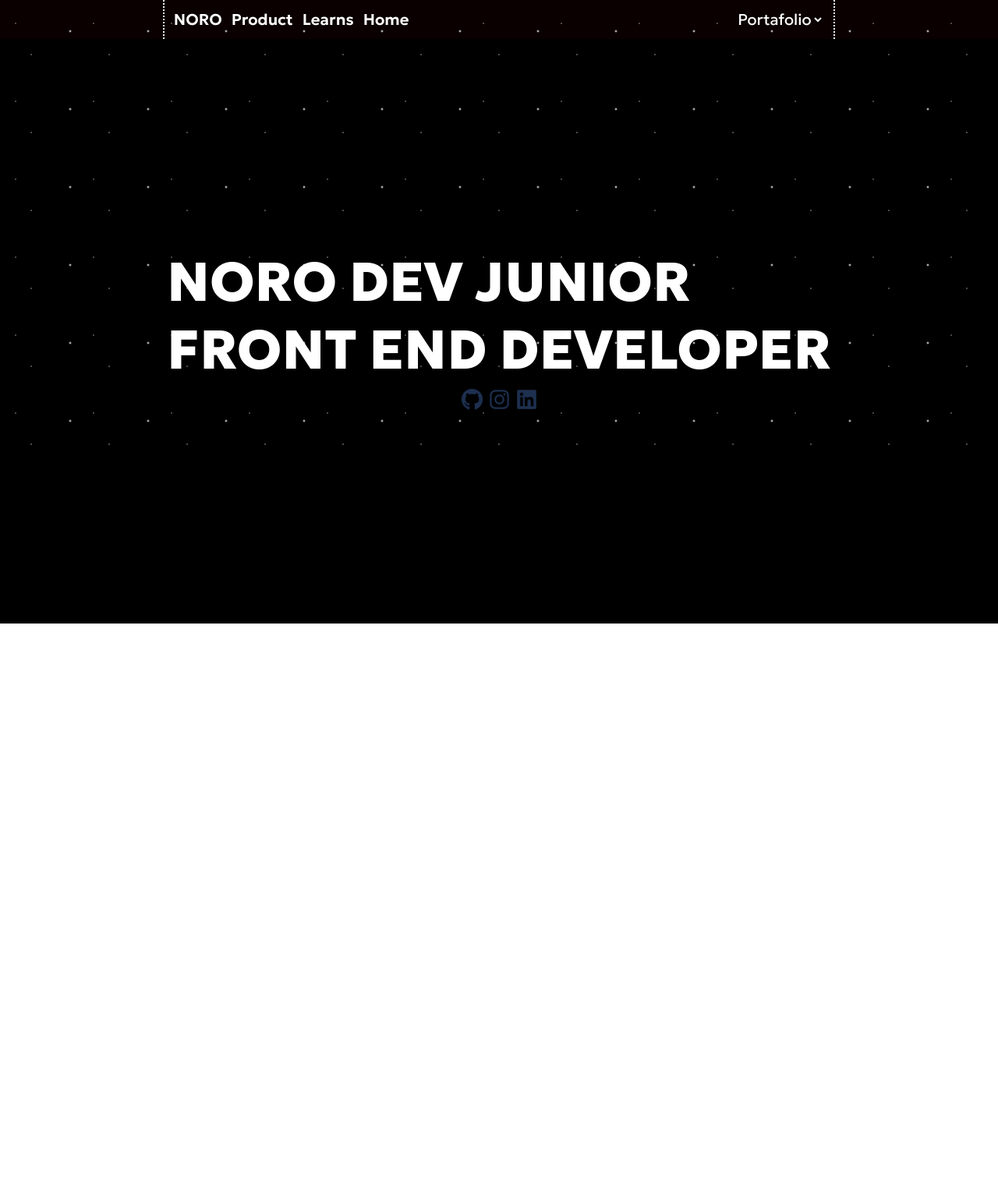
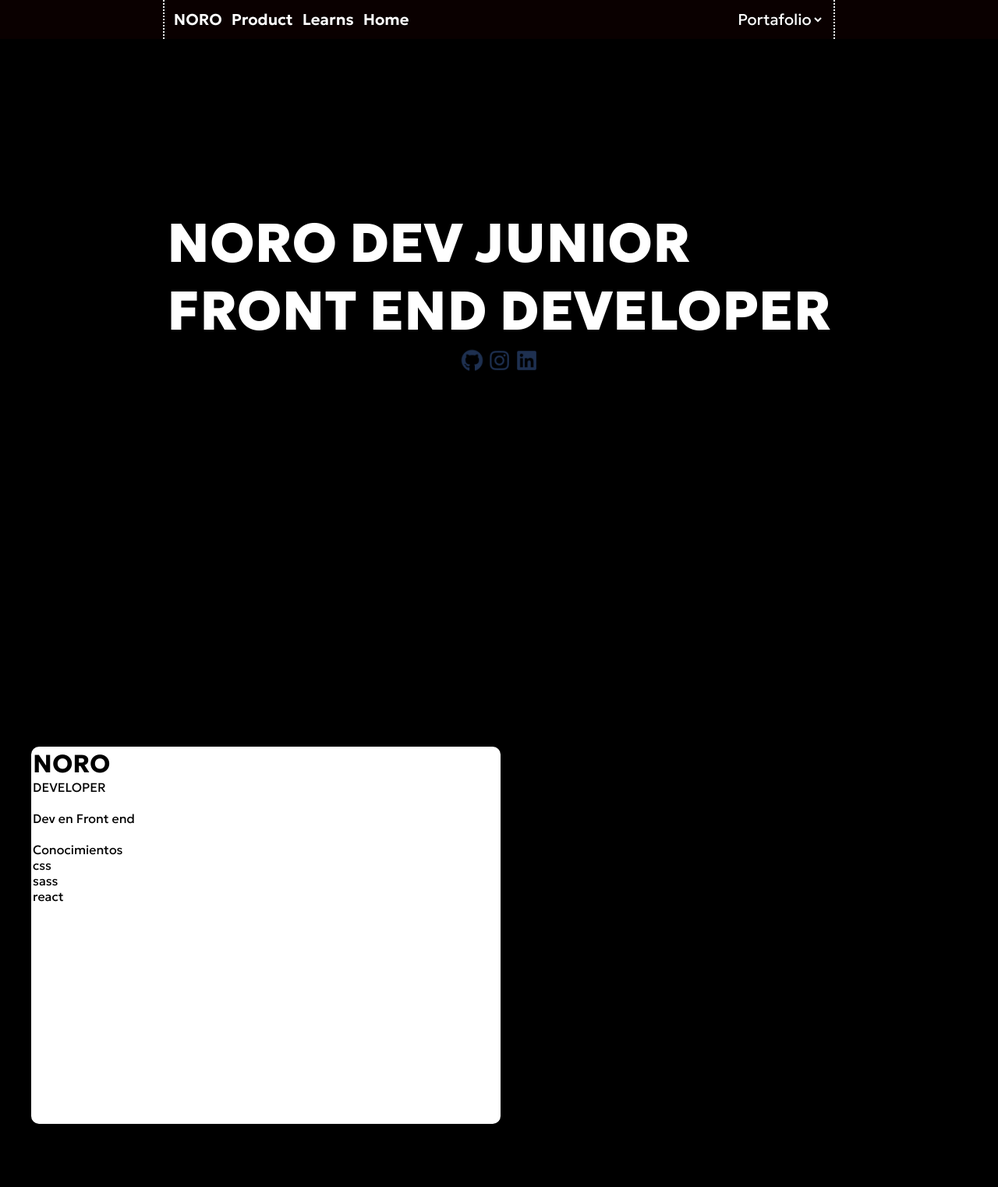
Before and after one commit to Fool-Nl/portafolio, a plain HTML site: page views/index.html in a window 1280 px wide. Shown: the whole page at 78% size. Before the commit the page ends 850 px from the top, so only its background shows below. Drawn offline with nearby package versions, Linux system fonts and the light colour scheme.

Commit message:
importacion de un render

```diff
--- a/styles/style.css
+++ b/styles/style.css
@@ -5,73 +5,9 @@
     font-family: 'Geologica', sans-serif;
 }
 
-/*starts*/
-
-.stars,
-.stars2,
-.stars3 {
-  position: absolute;
-  top: 0;
-  left: 0;
-  width: 100%;
-  height: 100%;
-  background-repeat: repeat;
-  background-size: cover;
-  animation: move-stars 50s linear infinite;
-  transform: translateZ(var(--tz, 0));
-}
-.stars {
-  background-image: radial-gradient(
-      1px 1px at 20px 30px,
-      #eee,
-      rgba(0, 0, 0, 0)
-    ),
-    radial-gradient(1px 1px at 40px 70px, #fff, rgba(0, 0, 0, 0)),
-    radial-gradient(1px 1px at 50px 160px, #ddd, rgba(0, 0, 0, 0)),
-    radial-gradient(2px 2px at 90px 40px, #fff, rgba(0, 0, 0, 0)),
-    radial-gradient(2px 2px at 130px 80px, #fff, rgba(0, 0, 0, 0)),
-    radial-gradient(2px 2px at 160px 120px, #ddd, rgba(0, 0, 0, 0));
-  background-size: 100px 100px;
-  animation-duration: 50s;
-  --tz: -100px;
-}
-
-.stars2{
-    background-image: radial-gradient(
-        1px 1px at 10px 50px
-        #eee,
-        rgba(0,0,0,0)
-    ),
-    radial-gradient(1px 1px at 80px 30px, #fff, rgba(0, 0, 0, 0)),
-    radial-gradient(1px 1px at 120px 140px, #ddd, rgba(0, 0, 0, 0)),
-    radial-gradient(1px 1px at 170px 180px, #fff, rgba(0, 0, 0, 0)),
-    radial-gradient(1px 1px at 190px 90px, #fff, rgba(0, 0, 0, 0)),;
-     background-size: 300px 300px;
-     animation-duration: 200s;
-     --tz: -55px;
-}
-
-.stars3{
-    background-image: radial-gradient(
-        2px 2px at 50px 50px,
-        #fff,
-        rgba(0,0,0,0)
-    ),
-    radial-gradient(2px 2px at 100px 100px, #fff, rgba(0, 0, 0, 0)),
-    radial-gradient(2px 2px at 150px 150px, #fff, rgba(0, 0, 0, 0)),;
-     background-size: 400px 400px;
-     animation-duration: 300s;
-}
+/*back animation*/
 
 
-@keyframes move-stars {
-  from {
-    transform: translateY(0);
-  }
-  to {
-    transform: translateY(-2000px);
-  }
-}
 
 /*style navbar*/
 
@@ -83,6 +19,10 @@
     height: 50px;
     font-size: 20px;
     font-weight: 600;
+    position: fixed;
+    top: 0;
+    width: 100%;
+    z-index: 1000;
 }
 
 .logo{
@@ -120,9 +60,9 @@ select option{
 
 .container-principal{
     background-color: black;
-    height: 100vh;
-    position: static;
 }
+
+
 
 /*cards*/
 
@@ -139,6 +79,7 @@ select option{
     font-weight:800;
     font-size: 70px;
     margin-bottom: 50px;
+
 }
 
 .icons-card{
@@ -147,3 +88,30 @@ select option{
     height: 35px;
     justify-content: center;
 }
+
+/*CARD SOBRE MI*/
+.card-me{
+    height: 100vh;
+    background-color: black;
+    color: white;
+    display: flex;
+    align-items: center;
+}
+
+.card-info{
+    border: solid white 2px;
+    border-radius: 10px;
+    width: 40rem;
+    height: 30rem;
+    margin: 40px;
+    background-color: white;
+    color: black;
+}
+
+model-viewer {
+      width: 50%;
+      height: 80%;
+      background-color: transparent;
+      border-radius: 10px;
+      box-shadow: 0 0 20px rgba(0, 0, 0, 0.5);
+    }
--- a/views/index.html
+++ b/views/index.html
@@ -18,6 +18,7 @@
 <body>
 
 
+
     <div class = "container-principal">
         <div class="escena-espacial">
          <div class="stars"></div>
@@ -25,8 +26,7 @@
          <div class="stars3"></div>
         </div>
 
-
-        <div class="navbar">
+                <div class="navbar">
         <div class="logo">
             <a href="">NORO</a>
             <a href="">Product</a>
@@ -41,8 +41,9 @@
                 <option value="option3">Contacto</option>
             </select>
         </div>
-    </div>
-    <div class="container-card">
+     </div>
+
+     <div class="container-card">
         <div class="card-presentacion">
             NORO DEV JUNIOR
             <br>
@@ -54,13 +55,34 @@
                 <img src="../assets/linkedin-brands-solid.png" alt="">
             </div>
         </div>
-        <br>
-    </div>
+     </div>
+        <div class="card-me">
+        <div class="card-info">
+            <h1>NORO</h1>
+            DEVELOPER <br>
+            <br>
+            <p>Dev en Front end</p><br>
+            Conocimientos<br>
+            css<br>
+            sass<br>
+            react
+        </div>
 
-    <div class="card-me">
+
+        <model-viewer
+            src="https://modelviewer.dev/shared-assets/models/Astronaut.glb"
+            alt="Modelo 3D de un astronauta"
+            auto-rotate
+            camera-controls
+            ar
+            shadow-intensity="1">
+        </model-viewer>
+
 
     </div>
-
     </div>
 </body>
+
+<script type="module" src="https://unpkg.com/@google/model-viewer/dist/model-viewer.min.js"></script>
+
 </html>
```
